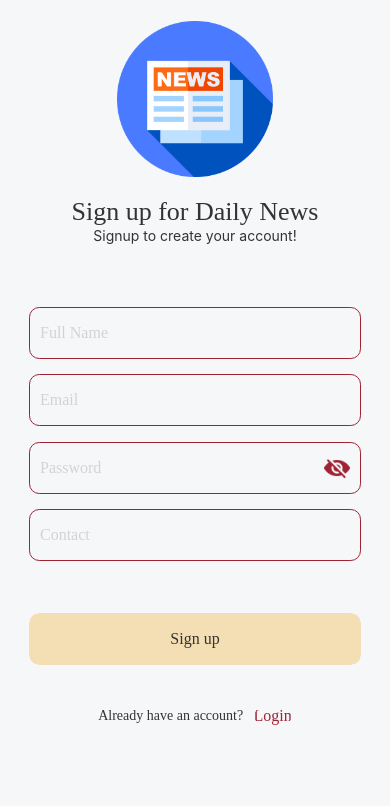
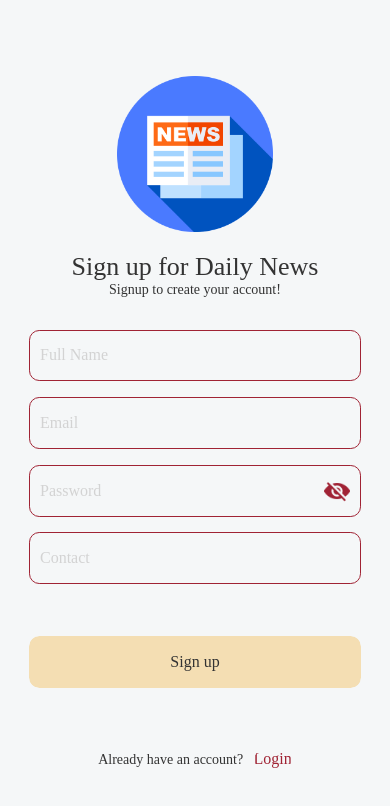
Before and after one commit to yogesh6260/GloifyNews, a React Native app: screen /Signup in a window 390 px wide. Shown: the top 806 px of the page. Built offline with nearby package versions, Linux system fonts and the light colour scheme.

Commit message:
ui-changes-fixes

```diff
--- a/src/components/Common/CustomDrawer/index.js
+++ b/src/components/Common/CustomDrawer/index.js
@@ -31,6 +31,7 @@ const CustomDrawer = () => {
     <View
       style={[styles.container, {backgroundColor: colors.drawerBackground}]}>
       <View style={styles.contentWrapper}>
+        <View>
           <View style={styles.header}>
             <TouchableOpacity onPress={() => navigation.goBack()}>
               <Image
@@ -85,6 +86,8 @@ const CustomDrawer = () => {
               </Text>
             </TouchableOpacity>
           </View>
+        </View>
+        <View>
           <Text
             style={[
               styles.menuLabel,
@@ -95,6 +98,7 @@ const CustomDrawer = () => {
           </Text>
         </View>
       </View>
+    </View>
   );
 };
 
--- a/src/components/Common/CustomDrawer/styles.js
+++ b/src/components/Common/CustomDrawer/styles.js
@@ -12,13 +12,13 @@ const styles = StyleSheet.create({
     height: height,
   },
   contentWrapper: {
+    flex: 1,
+    justifyContent: 'space-between',
     paddingHorizontal: horizontalScale(20),
     paddingVertical: verticalScale(20),
   },
   header: {
-    display: 'flex',
     flexDirection: 'row',
-    alignItems: 'center',
     marginBottom: verticalScale(30),
   },
   headerTitle: {
@@ -55,7 +55,6 @@ const styles = StyleSheet.create({
     marginLeft: 'auto',
   },
   footer: {
-    marginTop: verticalScale(470),
     alignSelf: 'center',
   },
 });
--- a/src/components/News/Search/Header/index.js
+++ b/src/components/News/Search/Header/index.js
@@ -22,7 +22,7 @@ const Header = ({
           <Image source={ICONS.SEARCH} style={styles.searchIcon} />
           <TextInput
             placeholder="Publishers, categories or topics"
-            style={[styles.searchInput, {color: colors.text}]}
+            style={[styles.searchInput, {color: 'black'}]}
             maxLength={20}
             value={searchQuery}
             onChangeText={text => setSearchQuery(text)}
--- a/src/screens/LoginScreen/index.js
+++ b/src/screens/LoginScreen/index.js
@@ -86,16 +86,6 @@ const LoginScreen = ({navigation}) => {
 
   return (
     <>
-      <Snackbar
-        isVisible={isVisible}
-        setIsVisible={setIsVisible}
-        message={message}
-        actionText={'Dismiss'}
-        onActionPress={() => setIsVisible(false)}
-        position="top"
-        textColor={colors.snackBarTxt}
-        type={'error'}
-      />
       <KeyboardAvoidingView
         behavior="padding"
         style={[styles.container, {backgroundColor: colors.background}]}>
@@ -178,6 +168,16 @@ const LoginScreen = ({navigation}) => {
           </View>
         </ScrollView>
       </KeyboardAvoidingView>
+      <Snackbar
+        isVisible={isVisible}
+        setIsVisible={setIsVisible}
+        message={message}
+        actionText={'Dismiss'}
+        onActionPress={() => setIsVisible(false)}
+        position="top"
+        textColor={colors.snackBarTxt}
+        type={'error'}
+      />
     </>
   );
 };
--- a/src/screens/LoginScreen/styles.js
+++ b/src/screens/LoginScreen/styles.js
@@ -88,7 +88,7 @@ const styles = StyleSheet.create({
     alignItems: 'center',
     gap: horizontalScale(5),
     justifyContent: 'center',
-    marginTop: verticalScale(10),
+    marginTop: verticalScale(5),
   },
 });
 
--- a/src/screens/News/SummaryScreen/index.js
+++ b/src/screens/News/SummaryScreen/index.js
@@ -141,6 +141,7 @@ const SummaryScreen = ({navigation}) => {
                 backgroundColor: colors.background,
                 marginTop: verticalScale(30),
               }}
+              cardStyle={{elevation: 5}}
               backgroundColor={colors.background}
               verticalSwipe={true}
               horizontalSwipe={false}
--- a/src/screens/ProfileSettings/index.js
+++ b/src/screens/ProfileSettings/index.js
@@ -9,8 +9,9 @@ import {changeCategory} from '../../redux/actions/user/userActions';
 import {horizontalScale, verticalScale} from '../../styles/metrics';
 
 const ProfileSettings = ({navigation}) => {
-  const {colors} = useTheme();
+  const {colors, dark} = useTheme();
   const [isOpen, setIsOpen] = useState(false);
+  console.log(dark);
 
   const dispatch = useDispatch();
 
@@ -72,7 +73,8 @@ const ProfileSettings = ({navigation}) => {
             onPress={handleCategoryPress}
             text={'Change Category'}
             bgColor={colors.btnBackground}
-            variant="outlined"
+            variant={dark ? 'outlined' : 'contained'}
+            textColor={'black'}
             height={verticalScale(50)}
             width={horizontalScale(330)}
             rippleColor={'orange'}
--- a/src/screens/SignupScreen/index.js
+++ b/src/screens/SignupScreen/index.js
@@ -164,22 +164,13 @@ const SignupScreen = ({navigation}) => {
 
   return (
     <>
-      <Snackbar
-        isVisible={isVisible}
-        setIsVisible={setIsVisible}
-        message={message}
-        actionText={'Dismiss'}
-        onActionPress={() => setIsVisible(false)}
-        position="top"
-        textColor={colors.snackBarTxt}
-        type={messageType}
-      />
       <KeyboardAvoidingView
         behavior="padding"
         style={[styles.container, {backgroundColor: colors.background}]}>
         <ScrollView
           showsVerticalScrollIndicator={false}
           contentContainerStyle={styles.scrollWrapper}>
+          <View style={styles.innerContainer}>
             <Image source={IMAGES.LOGO} style={styles.logo} />
             <Text style={[styles.loginTxt, {color: colors.text}]}>
               Sign up for Daily News
@@ -335,7 +326,11 @@ const SignupScreen = ({navigation}) => {
                   </TouchableOpacity>
                 ) : null}
               </View>
-            {loader ? <Loader /> : <View style={{marginVertical: SCALE_10}} />}
+              {loader ? (
+                <Loader />
+              ) : (
+                <View style={{marginVertical: SCALE_10}} />
+              )}
 
               <Button
                 bgColor={colors.btnBackground}
@@ -359,8 +354,19 @@ const SignupScreen = ({navigation}) => {
                 rippleColor={'transparent'}
               />
             </View>
+          </View>
         </ScrollView>
       </KeyboardAvoidingView>
+      <Snackbar
+        isVisible={isVisible}
+        setIsVisible={setIsVisible}
+        message={message}
+        actionText={'Dismiss'}
+        onActionPress={() => setIsVisible(false)}
+        position="top"
+        textColor={colors.snackBarTxt}
+        type={messageType}
+      />
     </>
   );
 };
--- a/src/screens/SignupScreen/styles.js
+++ b/src/screens/SignupScreen/styles.js
@@ -12,22 +12,29 @@ const styles = StyleSheet.create({
     flex: 1,
     alignItems: 'center',
   },
+  innerContainer: {
+    flex: 1,
+    justifyContent: 'center',
+    alignItems: 'center',
+  },
   loginTxt: {
     fontFamily: getFontFamily('bold'),
     fontSize: FONT_SIZE_26,
   },
   loginSubTxt: {
-    fontFamily: getFontFamily('regular'),
+    fontFamily: getFontFamily('semibold'),
     fontSize: FONT_SIZE_14,
   },
   scrollWrapper: {
-    alignItems: 'center',
-    justifyContent: 'center',
+    flexGrow: 1,
+    justifyContent: 'space-between',
   },
   signupForm: {
-    marginTop: verticalScale(60),
+    marginTop: verticalScale(30),
     marginBottom: verticalScale(40),
     gap: verticalScale(15),
+    width: '100%',
+    paddingHorizontal: horizontalScale(20),
   },
   loginInput: {
     width: horizontalScale(280),
@@ -71,8 +78,9 @@ const styles = StyleSheet.create({
   },
   footer: {
     flexDirection: 'row',
-    alignItems: 'center',
+    alignItems: 'flex-end',
     justifyContent: 'center',
+    paddingVertical: verticalScale(20),
     gap: horizontalScale(10),
   },
 });
```
Lines whose indentation alone changed are shown as unchanged.
